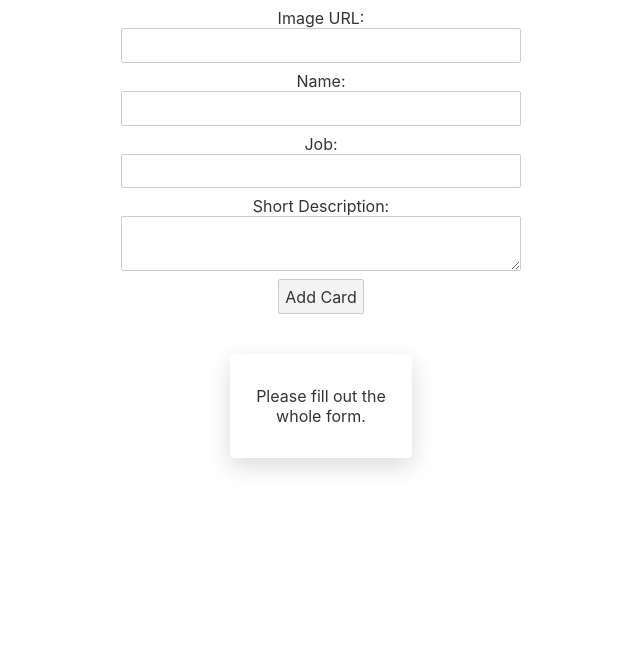
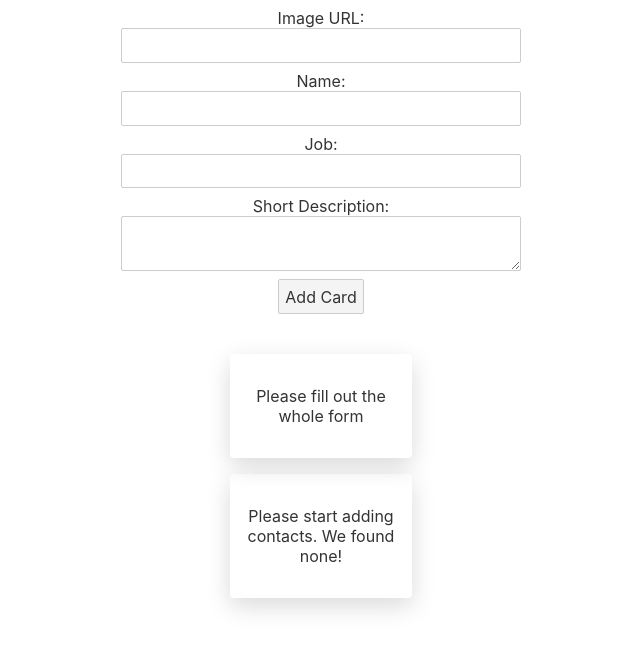
Before and after one commit to ealmario/svelte-practice, a Svelte app: page / in a window 1280 px wide. Shown: the top 650 px of the page, without its empty margins (319-959 px from the left). Built offline with nearby package versions, Linux system fonts and the light colour scheme.

Commit message:
Create separate message card component | Added each, else, and index

```diff
--- a/src/App.svelte
+++ b/src/App.svelte
@@ -1,11 +1,14 @@
 <script>
 	import ContactCard from './ContactCard.svelte';
+	import MsgCard from './MsgCard.svelte';
 
 	let name = '';
 	let job = '';
 	let desc = '';
 	let imgUrl = '';
 	let formState = 'empty';
+
+	let createdContacts = [];
 
 	function addCard() {
 		if (
@@ -17,24 +20,15 @@
 			formState = 'invalid';
 			return;
 		}
+		createdContacts = [
+			...createdContacts,
+			{ name, job, desc, imgUrl }
+		];
 		formState = 'done';
 	}
 </script>
 
 <style>
-
-	.msg-card {
-		border-radius: 4px;
-		box-shadow: 0px 8px 24px rgba(0,0,0,0.15);
-		margin: 0 auto;
-		padding: 1rem;
-		width: 150px;
-	}
-
-	.msg-card p {
-		text-align: center;
-	}
-
 	.form {
 		display: flex;
 		flex-direction: column;
@@ -63,18 +57,19 @@
 </div>
 
 {#if formState === 'invalid'}
-	<div class="msg-card">
-		<p>Input is invalid.</p>
-	</div>
-{:else if formState === 'done'}
-<ContactCard
-	{imgUrl}
-	{name}
-	{job}
-	{desc}
-/>
+	<MsgCard msg="Input is invalid" />
 {:else}
-	<div class="msg-card">
-		<p>Please fill out the whole form.</p>
-	</div>
+	<MsgCard msg="Please fill out the whole form" />
 {/if}
+
+{#each createdContacts as createdContact, index}
+	<h2>{index}</h2>
+	<ContactCard
+		name={createdContact.name}
+		job={createdContact.job}
+		imgUrl={createdContact.imgUrl}
+		desc={createdContact.desc}
+	/>
+{:else}
+	<MsgCard msg="Please start adding contacts. We found none!" />
+{/each}
--- a/src/ContactCard.svelte
+++ b/src/ContactCard.svelte
@@ -17,7 +17,6 @@
     margin: 0 auto;
     padding: 1rem 2rem;
     width: 300px;
-    height: 400px;
   }
 
   .cc-header {
--- /dev/null
+++ b/src/MsgCard.svelte
@@ -0,0 +1,21 @@
+<script>
+  export let msg;
+</script>
+
+<style>
+  .msg-card {
+		border-radius: 4px;
+		box-shadow: 0px 8px 24px rgba(0,0,0,0.15);
+		margin: 0 auto 1rem auto;
+		padding: 1rem;
+		width: 150px;
+	}
+
+	.msg-card p {
+		text-align: center;
+	}
+</style>
+
+<div class="msg-card">
+  <p>{msg}</p>
+</div>
```
